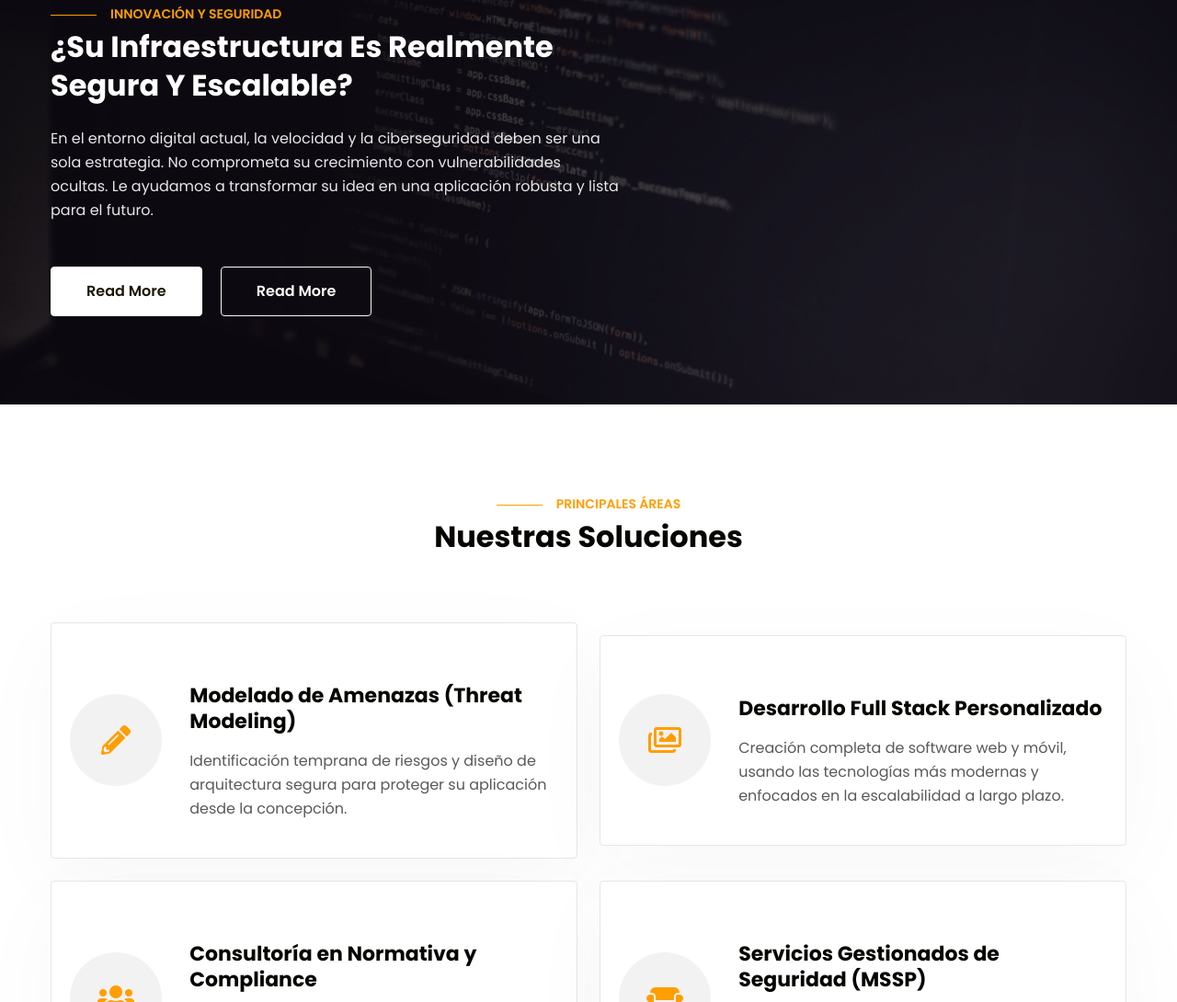
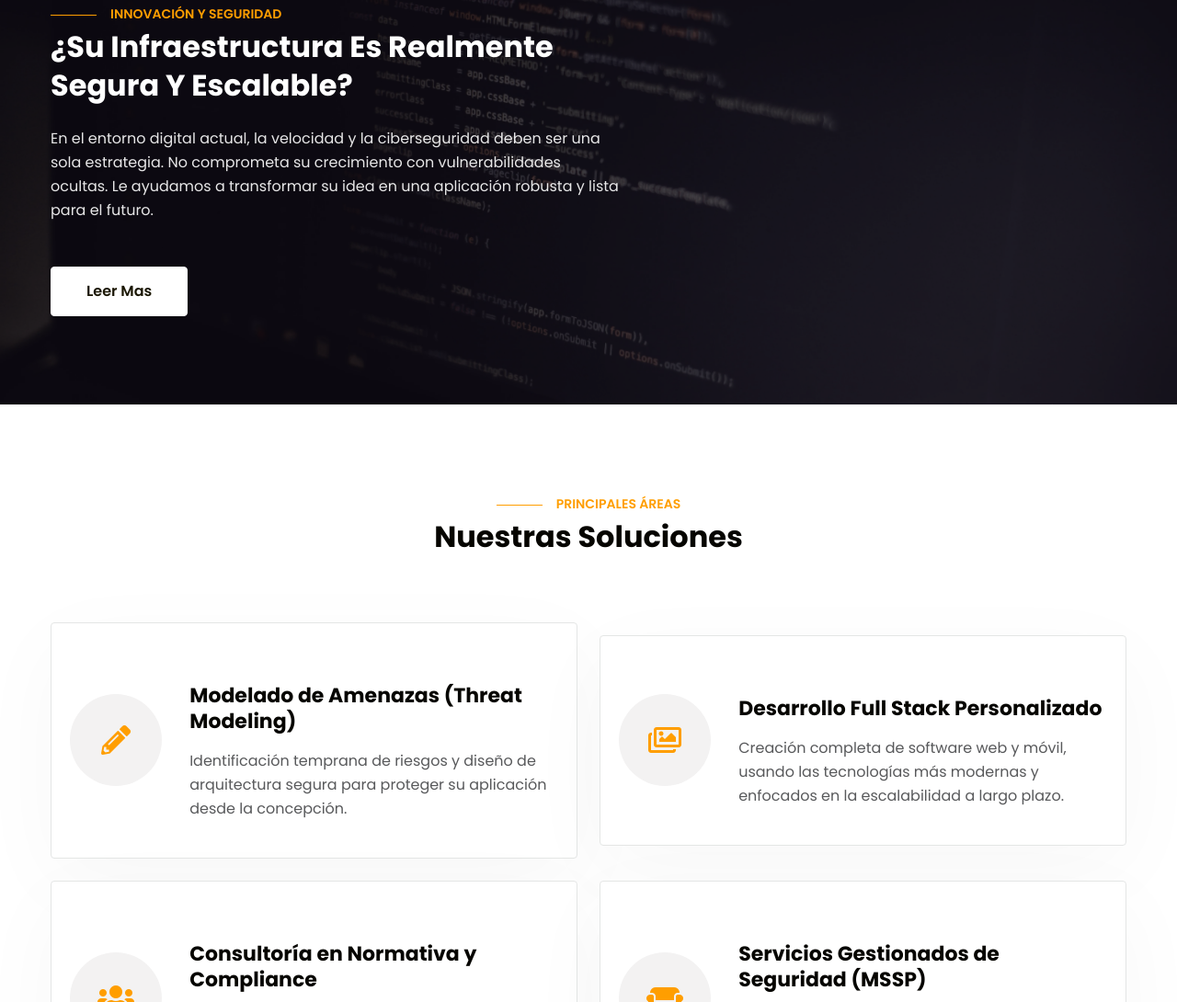
Before and after one commit to Pythagoras001/ProyectoVistasHTML_CSS, a plain HTML site: page docs/services.html in a window 1280 px wide. Shown: the part 1791-2881 px from the top of the page at 92% size. Drawn offline with Linux system fonts and the light colour scheme.

Commit message:
Vistas_V19 [Arreglo Configuracion Manifiesto main.tf]

```diff
--- a/docs/services.html
+++ b/docs/services.html
@@ -193,8 +193,7 @@
                             vulnerabilidades ocultas. Le ayudamos a transformar su idea en una
                             aplicación robusta y lista para el futuro.</p>
                         <div class="w3l-two-buttons">
-                            <a href="about.html" class="btn btn-primary btn-white btn-style mt-lg-5 mt-4"> Read More </a>
-                            <a href="about.html" class="btn btn-style btn-outline-light mt-lg-5 mt-4 ms-sm-3">Read More</a>
+                            <a href="about.html" class="btn btn-primary btn-white btn-style mt-lg-5 mt-4"> Leer Mas </a>
                         </div>
                     </div>
                 </div>
```
Also changed, not shown: 2 other files.
